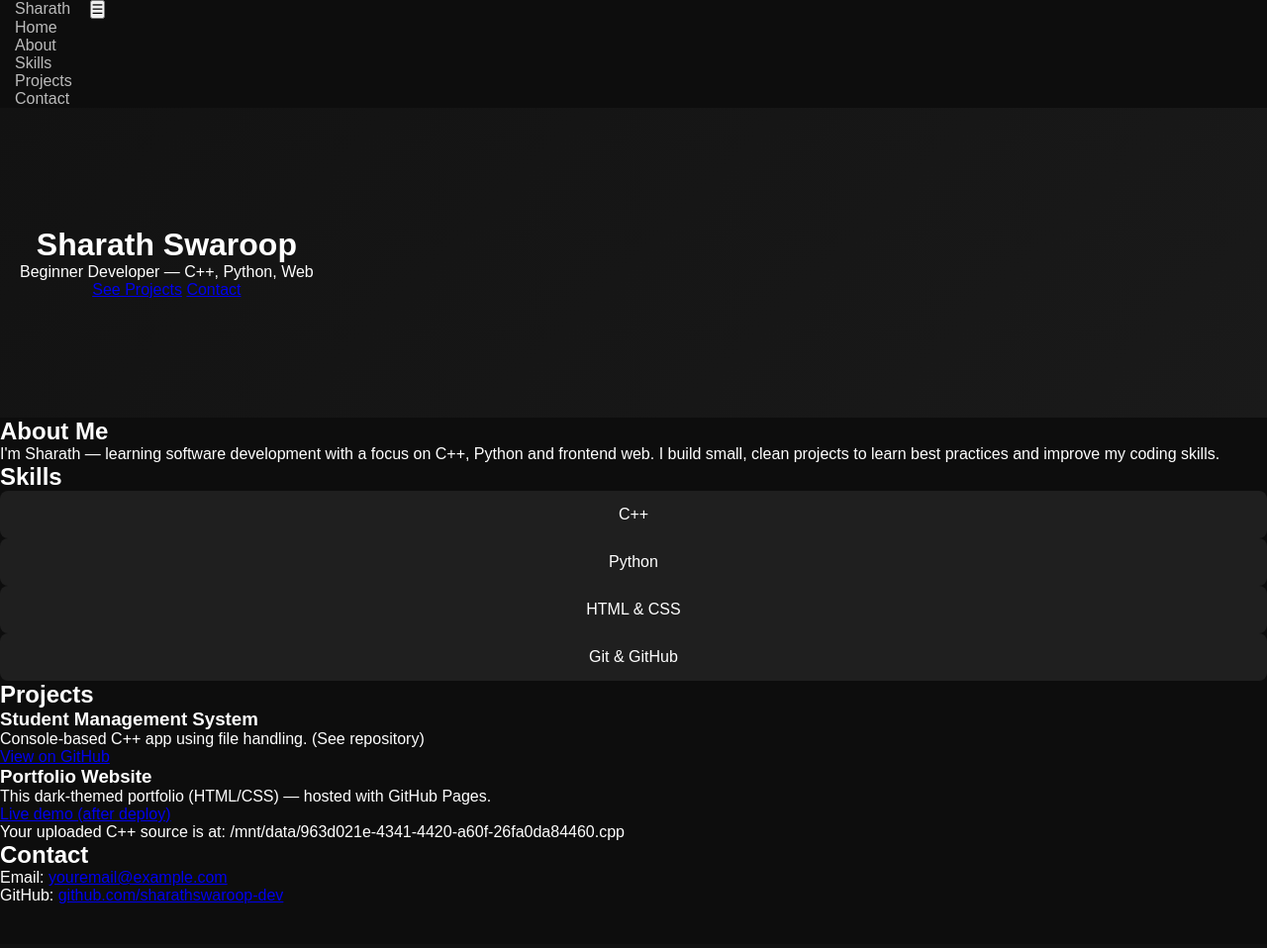
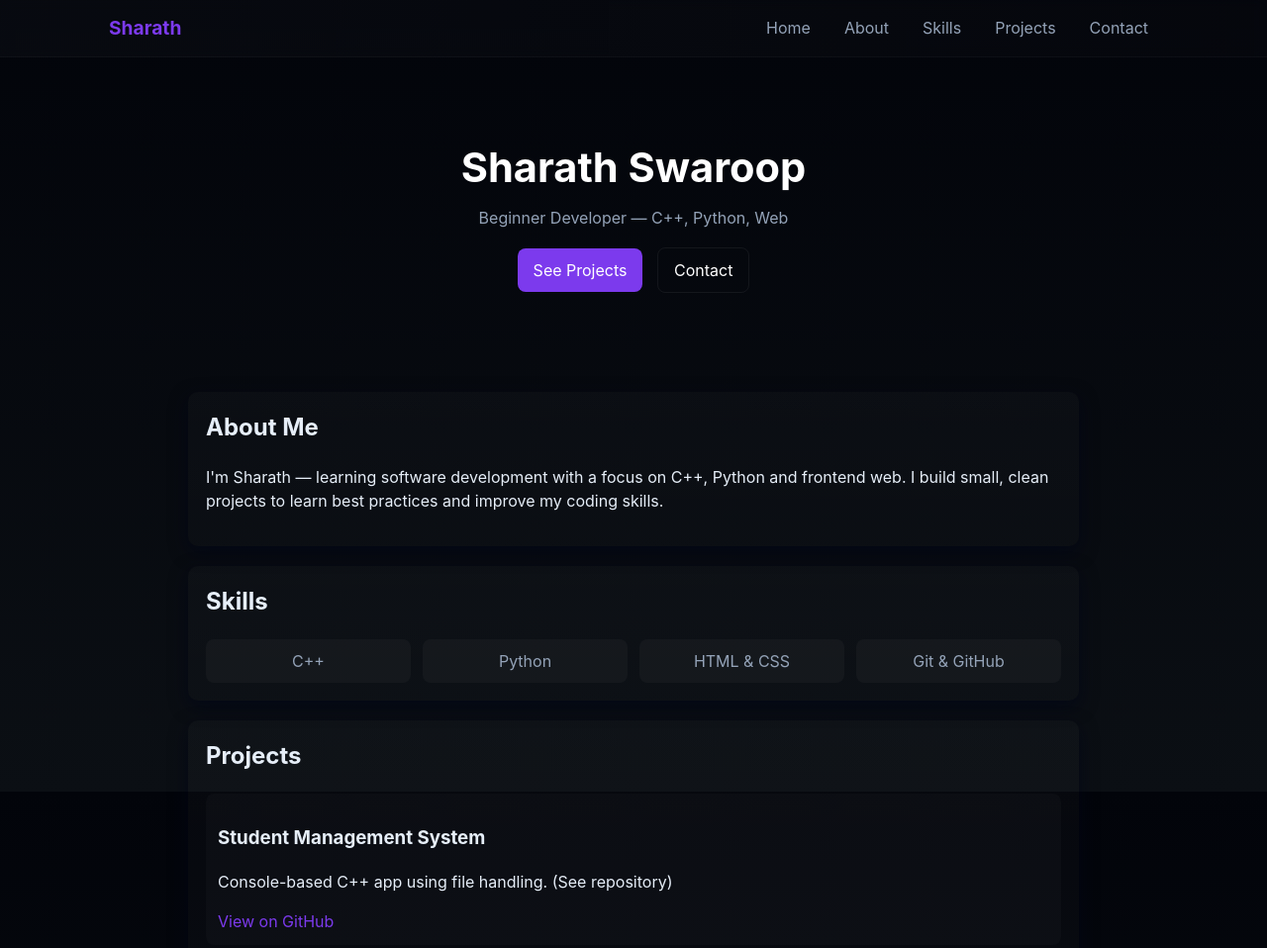
Before and after one commit to sharathswaroop-dev/portfolio-website, a plain HTML site: page index.html in a window 1280 px wide. Shown: the top 958 px of the page at 99% size. Drawn offline with Linux system fonts and the light colour scheme; a script that the page names is missing.

Commit message:
Update style.css

```diff
--- a/style.css
+++ b/style.css
@@ -1,87 +1,82 @@
-* {
-    margin: 0;
-    padding: 0;
-    font-family: Arial, sans-serif;
-    box-sizing: border-box;
+:root{
+  --bg:#0b0f14;
+  --card:#0f1720;
+  --muted:#94a3b8;
+  --accent:#7c3aed;
+  --glass: rgba(255,255,255,0.03);
+}
+*{box-sizing:border-box}
+html,body{height:100%}
+body{
+  margin:0;
+  font-family:Inter,ui-sans-serif,system-ui,Segoe UI,Roboto,"Helvetica Neue",Arial;
+  background:linear-gradient(180deg,#02040a 0%, var(--bg) 100%);
+  color:#e6eef8;
+  -webkit-font-smoothing:antialiased;
+  -moz-osx-font-smoothing:grayscale;
+  line-height:1.5;
 }
 
-body {
-    background: #0d0d0d;
-    color: white;
+/* NAV */
+.nav{
+  position:sticky;
+  top:0;
+  z-index:50;
+  backdrop-filter: blur(6px);
+  background: linear-gradient(90deg, rgba(12,14,20,0.6), rgba(10,12,18,0.4));
+  border-bottom: 1px solid rgba(255,255,255,0.03);
 }
+.nav-inner{
+  display:flex;
+  align-items:center;
+  justify-content:space-between;
+  max-width:1100px;
+  margin:0 auto;
+  padding:14px 20px;
+}
+.brand{color:var(--accent); text-decoration:none; font-weight:700; font-size:1.2rem}
+.nav-links{display:flex; gap:14px; list-style:none; margin:0; padding:0}
+.nav-links a{color:var(--muted); text-decoration:none; padding:8px 10px; border-radius:6px}
+.nav-links a:hover{color:#fff; background: rgba(255,255,255,0.02)}
 
-header {
-    display: flex;
-    justify-content: space-between;
-    padding: 20px 40px;
-    background: #111;
-    position: sticky;
-    top: 0;
+/* mobile toggle */
+.nav-toggle{display:none; background:transparent; border:0; color:var(--muted); font-size:1.2rem}
+
+/* HERO */
+.hero{
+  padding:80px 20px;
+  display:flex;
+  align-items:center;
+  justify-content:center;
+  text-align:center;
 }
+.hero-inner{max-width:900px}
+.hero h1{font-size:2.6rem; margin:0 0 8px; color:#fff}
+.lead{color:var(--muted); margin:0 0 18px}
+.btn{background:var(--accent); color:#fff; padding:10px 16px; text-decoration:none; border-radius:8px; display:inline-block}
+.btn-ghost{background:transparent; border:1px solid rgba(255,255,255,0.06); margin-left:10px}
 
-.logo {
-    font-size: 22px;
-    font-weight: bold;
+/* CARD */
+.card{max-width:900px; margin:20px auto; padding:18px; background:linear-gradient(180deg, rgba(255,255,255,0.02), rgba(255,255,255,0.01)); border-radius:10px; box-shadow: 0 6px 18px rgba(2,6,23,0.7)}
+h2{margin-top:0}
+
+/* SKILLS GRID */
+.grid{display:grid; grid-template-columns:repeat(auto-fit,minmax(120px,1fr)); gap:12px}
+.skill{background:var(--glass); color:var(--muted); padding:10px;border-radius:8px; text-align:center}
+
+/* PROJECTS */
+.project-list{display:grid; gap:12px}
+.project{padding:12px; background:rgba(255,255,255,0.02); border-radius:8px}
+.proj-link{color:var(--accent); text-decoration:none}
+
+/* footer */
+.footer{padding:16px; text-align:center; color:var(--muted); margin-top:30px}
+
+/* responsive */
+@media (max-width:700px){
+  .nav-links{display:none; position:absolute; right:18px; top:56px; background:var(--card); padding:12px; border-radius:8px; flex-direction:column; width:200px}
+  .nav-toggle{display:block}
+  .nav.open .nav-links{display:flex}
+  .hero h1{font-size:2rem}
 }
-
-nav a {
-    margin: 0 15px;
-    text-decoration: none;
-    color: #bbb;
-}
-
-nav a:hover {
-    color: #fff;
-}
-
-.hero {
-    text-align: center;
-    padding: 120px 20px;
-    background: linear-gradient(135deg, #121212, #1a1a1a);
-}
-
-.hero h2 {
-    font-size: 40px;
-}
-
-.container {
-    padding: 60px 40px;
-}
-
-.skills-grid {
-    display: grid;
-    grid-template-columns: repeat(auto-fit, minmax(120px, 1fr));
-    gap: 20px;
-    margin-top: 20px;
-}
-
-.skill {
-    background: #1f1f1f;
-    padding: 15px;
-    text-align: center;
-    border-radius: 8px;
-    transition: 0.3s;
-}
-
-.skill:hover {
-    background: #333;
-}
-
-.project-card {
-    background: #1a1a1a;
-    padding: 20px;
-    border-radius: 10px;
-    margin-top: 20px;
-}
-
-.project-card a {
-    color: cyan;
-    text-decoration: none;
-}
-
-footer {
-    text-align: center;
-    padding: 20px;
-    background: #111;
-    margin-top: 40px;
-}
+.note{color:var(--muted); font-size:0.9rem}
```
